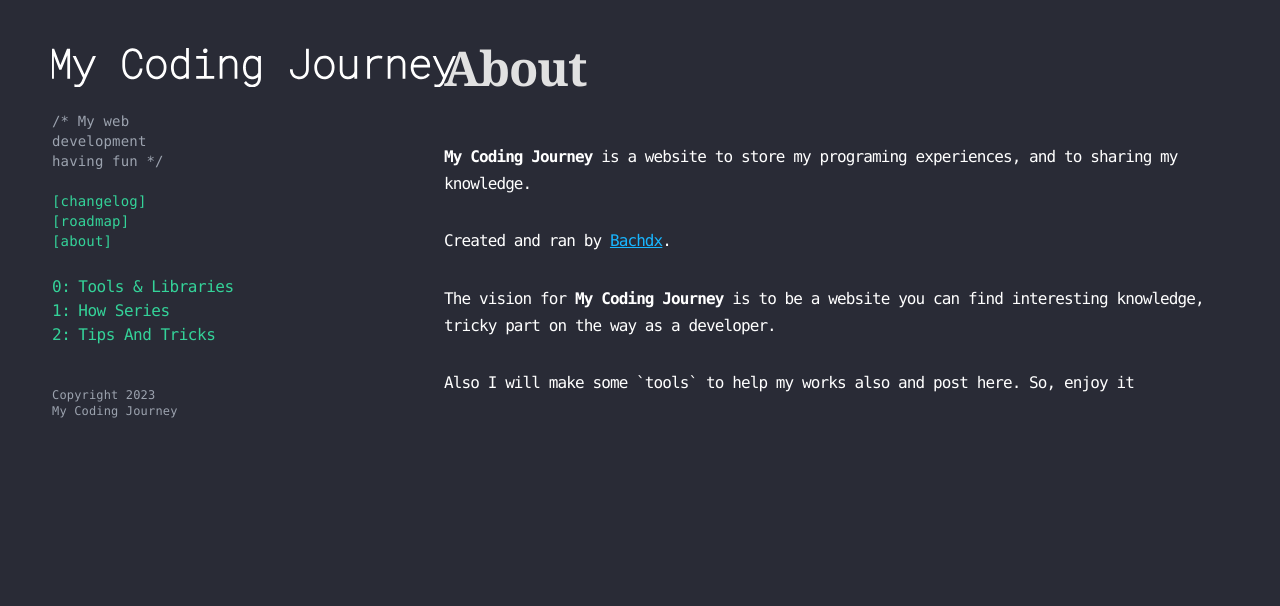
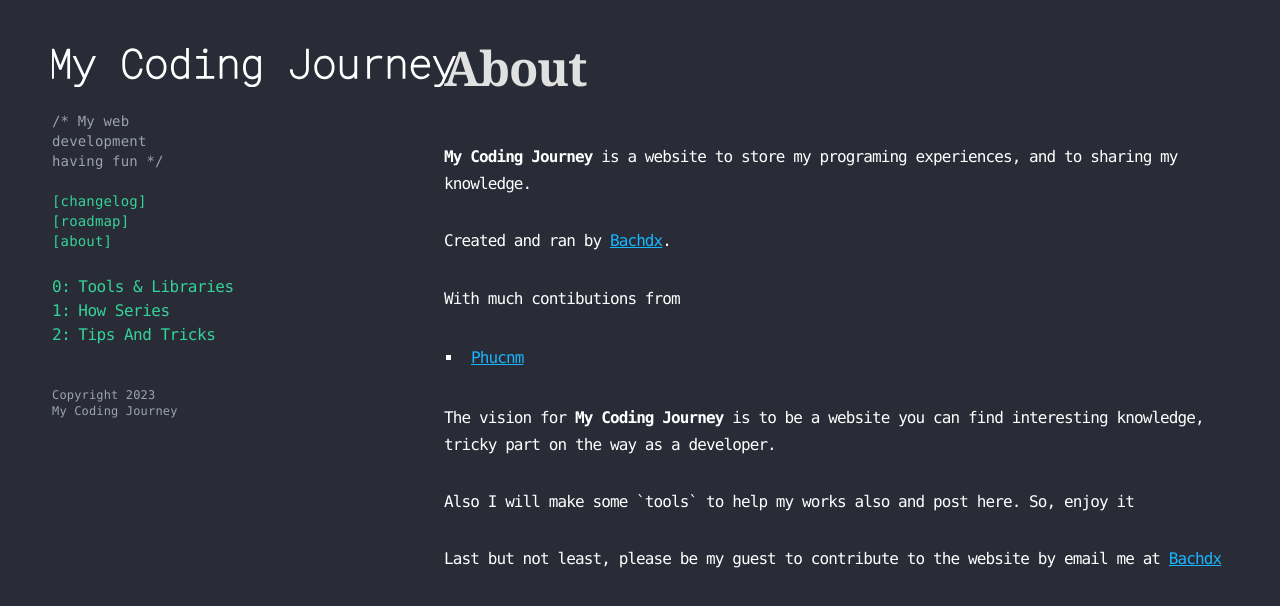
Before and after one commit to bachdx2812/my-coding-journey, a Vue app: page /about in a window 1280 px wide. Shown: the top 606 px of the page. Built offline with nearby package versions, Linux system fonts and the light colour scheme; a web font is replaced by a local one.

Commit message:
update about

```diff
--- a/src/views/AboutView.vue
+++ b/src/views/AboutView.vue
@@ -15,11 +15,18 @@
       <strong>My Coding Journey</strong> is a website to store my programing experiences, and to
       sharing my knowledge.
     </p>
-    <p>Created and ran by <a href="https://github.com/bachdx2812">Bachdx</a>.</p>
+    <p>Created and ran by <a href="https://github.com/bachdx2812" target="_blank">Bachdx</a>.</p>
+    <p>
+      With much contibutions from
+      <ul>
+        <li><a href="https://github.com/bachdx2812" target="_blank">Phucnm</a></li>
+      </ul>
+    </p>
     <p>
       The vision for <strong>My Coding Journey</strong> is to be a website you can find interesting
       knowledge, tricky part on the way as a developer.
     </p>
     <p>Also I will make some `tools` to help my works also and post here. So, enjoy it</p>
+    <p>Last but not least, please be my guest to contribute to the website by email me at <a href="mailto:bachdx.hut@gmail.com">Bachdx</a> </p>
   </div>
 </template>
```
